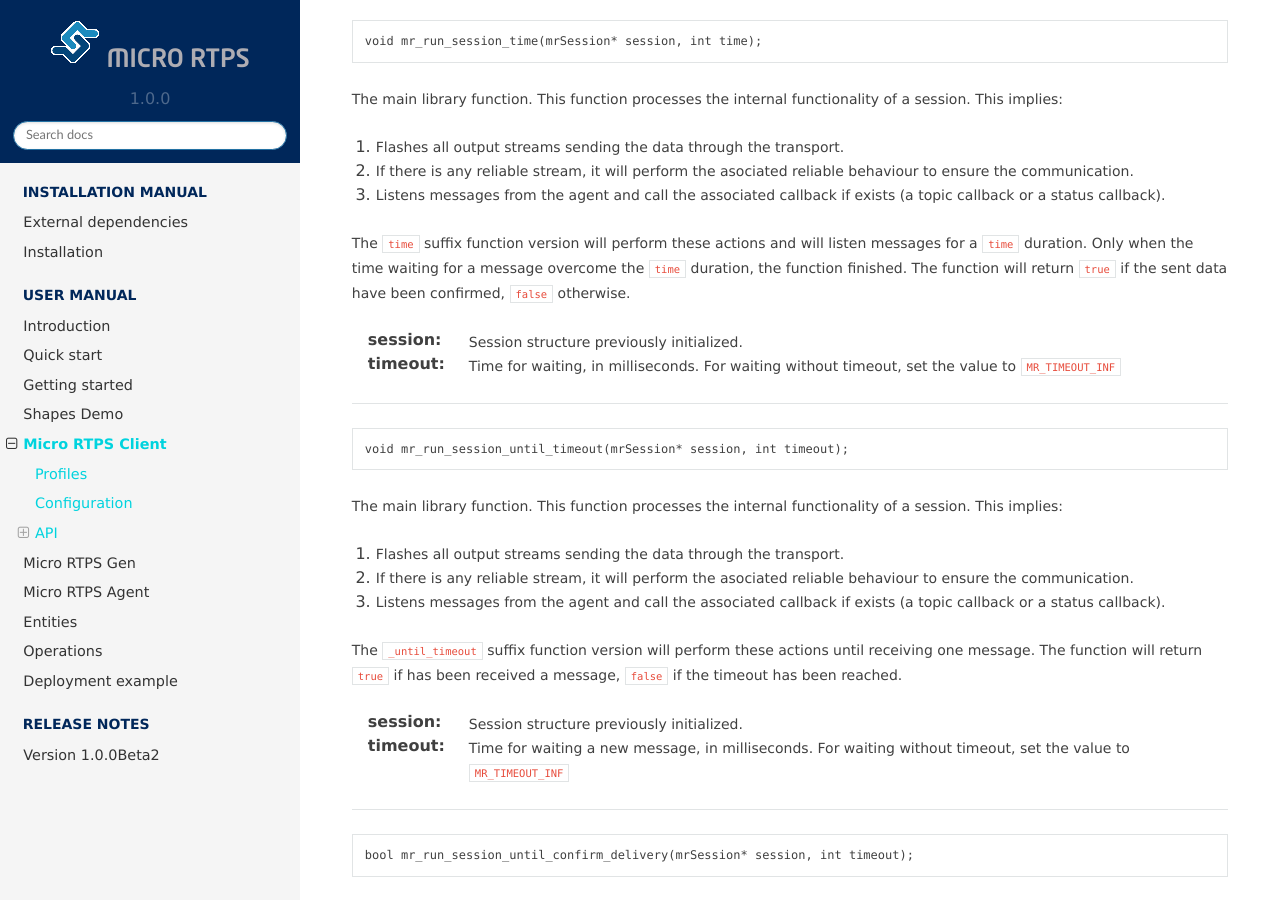
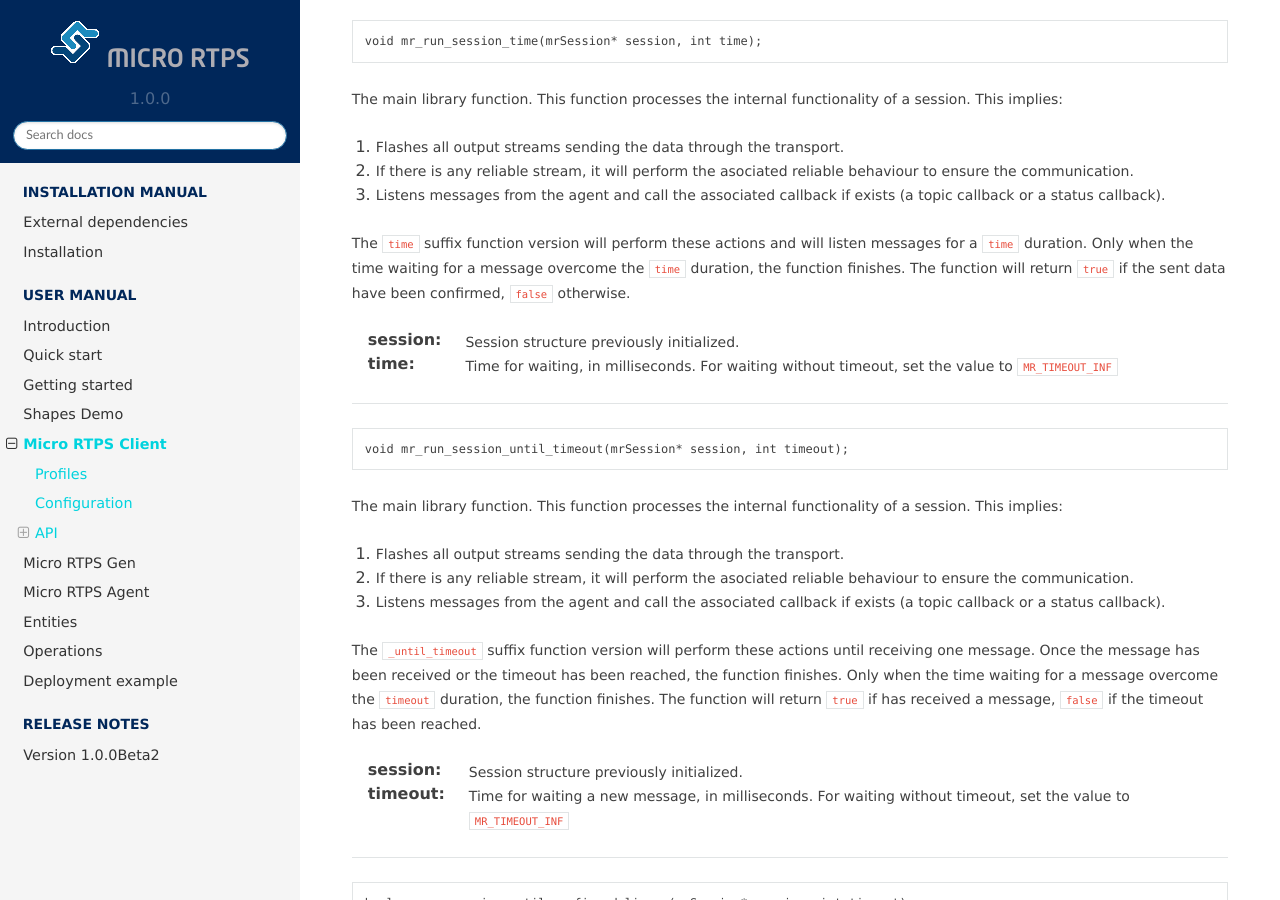
Before and after one commit to eProsima/Micro-XRCE-DDS-docs, a Sphinx documentation site: the page built from docs/client.rst, in a window 1280 px wide and 900 px high, scrolled down 5229 px. Built offline with Sphinx 7.4.7 and the Read the Docs theme 2.0.0, drawn with Linux system fonts in a browser that asks for light colours.

Commit message:
Corrected run_session description.

```diff
--- a/docs/client.rst
+++ b/docs/client.rst
@@ -268,11 +268,11 @@ This implies:
 3. Listens messages from the agent and call the associated callback if exists (a topic callback or a status callback).
 
 The ``time`` suffix function version will perform these actions and will listen messages for a ``time`` duration.
-Only when the time waiting for a message overcome the ``time`` duration, the function finished.
+Only when the time waiting for a message overcome the ``time`` duration, the function finishes.
 The function will return ``true`` if the sent data have been confirmed, ``false`` otherwise.
 
 :session: Session structure previously initialized.
-:timeout: Time for waiting, in milliseconds.
+:time: Time for waiting, in milliseconds.
           For waiting without timeout, set the value to ``MR_TIMEOUT_INF``
 
 ------
@@ -290,7 +290,9 @@ This implies:
 3. Listens messages from the agent and call the associated callback if exists (a topic callback or a status callback).
 
 The ``_until_timeout`` suffix function version will perform these actions until receiving one message.
-The function will return ``true`` if has been received a message, ``false`` if the timeout has been reached.
+Once the message has been received or the timeout has been reached, the function finishes.
+Only when the time waiting for a message overcome the ``timeout`` duration, the function finishes.
+The function will return ``true`` if has received a message, ``false`` if the timeout has been reached.
 
 :session: Session structure previously initialized.
 :timeout: Time for waiting a new message, in milliseconds.
```
